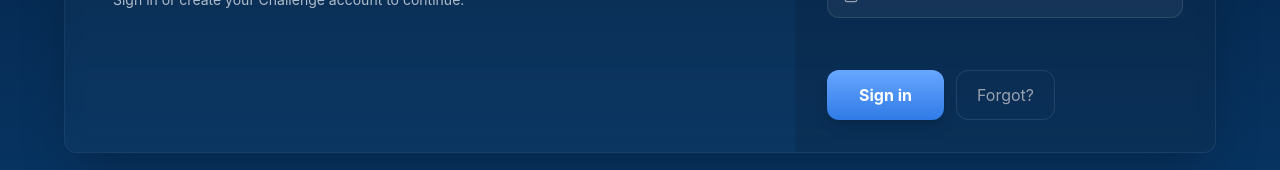
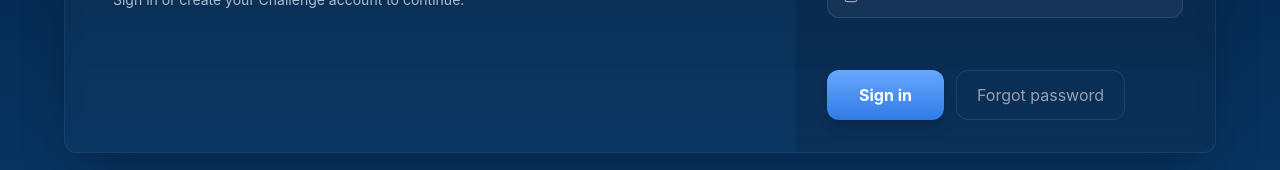
Before and after one commit to miavai649/dashboard, a React (Vite) app: page /auth in a window 1280 px wide. Shown: the part 462-632 px from the top of the page. Built offline with nearby package versions, Linux system fonts and the light colour scheme.

Commit message:
feat: update AuthTabs to use showLoginForm state and refactor LoginForm and RegisterForm to use SecondaryBtn

```diff
--- a/src/components/auth/AuthTabs.tsx
+++ b/src/components/auth/AuthTabs.tsx
@@ -1,19 +1,19 @@
 interface Props {
-  isLogin: boolean;
-  setIsLogin: (value: boolean) => void;
+  showLoginForm: boolean;
+  setShowLoginForm: (value: boolean) => void;
 }
 
-export default function AuthTabs({ isLogin, setIsLogin }: Props) {
+export default function AuthTabs({ showLoginForm, setShowLoginForm }: Props) {
   return (
-    <div className="flex gap-3 mb-8">
-      {["Login", "Register"].map((tab) => (
+    <div className='flex gap-3 mb-8'>
+      {['Login', 'Register'].map((tab) => (
         <button
           key={tab}
-          onClick={() => setIsLogin(tab === "Login")}
+          onClick={() => setShowLoginForm(tab === 'Login')}
           className={`px-5 py-2.5 rounded-xl font-bold text-sm transition-all ${
-            (isLogin && tab === "Login") || (!isLogin && tab === "Register")
-              ? "bg-blue-500/20 text-primary-300 border border-blue-500/30 shadow-sm"
-              : "text-gray-500 hover:text-gray-300"
+            (showLoginForm && tab === 'Login') || (!showLoginForm && tab === 'Register')
+              ? 'bg-blue-500/20 text-primary-300 border border-blue-500/30 shadow-sm'
+              : 'text-gray-500 hover:text-gray-300'
           }`}>
           {tab}
         </button>
--- a/src/components/auth/LoginForm.tsx
+++ b/src/components/auth/LoginForm.tsx
@@ -8,6 +8,7 @@ import type { FieldValues, SubmitHandler } from 'react-hook-form';
 import { useAuth } from '../../hook/useAuth';
 import { useNavigate } from 'react-router';
 import PrimaryBtn from '../common/button/PrimaryBtn';
+import SecondaryBtn from '../common/button/SecondaryBtn';
 
 interface Props {
   onForgot?: () => void;
@@ -65,14 +66,9 @@ export default function LoginForm({ onForgot }: Props) {
           rules={{ required: 'Password is required' }}
         />
         <div className='flex gap-3 pt-3'>
+          <PrimaryBtn buttonText='Sign in' />
 
-          <PrimaryBtn buttonText='Sign in' />
-          <button
-            type='button'
-            onClick={onForgot}
-            className='px-5 py-3 text-gray-400 border border-white/10 rounded-xl hover:bg-white/5 transition cursor-pointer'>
-            Forgot?
-          </button>
+          <SecondaryBtn buttonText='Forgot password' onClick={onForgot} />
         </div>
       </div>
     </CustomForm>
--- a/src/components/auth/RegisterForm.tsx
+++ b/src/components/auth/RegisterForm.tsx
@@ -6,6 +6,7 @@ import type { FieldValues, SubmitHandler } from 'react-hook-form';
 import { registerUser } from '../../lib/api';
 import { toast } from 'react-toastify';
 import PrimaryBtn from '../common/button/PrimaryBtn';
+import SecondaryBtn from '../common/button/SecondaryBtn';
 
 type TUserData = {
   name: string;
@@ -68,12 +69,8 @@ export default function RegisterForm({ onCancel }: IRegisterFormProps) {
         />
         <div className='flex gap-3 pt-3'>
           <PrimaryBtn buttonText='Sign up' />
-          <button
-            type='button'
-            onClick={onCancel}
-            className='px-5 py-3 text-gray-400 border border-white/10 rounded-xl hover:bg-white/5 transition cursor-pointer'>
-            Cancel
-          </button>
+
+          <SecondaryBtn buttonText='Cancel' onClick={onCancel} />
         </div>
       </div>
     </CustomForm>
--- /dev/null
+++ b/src/components/common/button/SecondaryBtn.tsx
@@ -0,0 +1,17 @@
+interface SecondaryBtnProps {
+  buttonText: string;
+  onClick?: () => void;
+  additionalStyles?: string;
+}
+
+const SecondaryBtn = ({ buttonText, onClick, additionalStyles }: SecondaryBtnProps) => {
+  return (
+    <button
+      onClick={onClick}
+      className={`px-5 py-3 text-gray-400 border border-white/10 rounded-xl hover:bg-white/5 transition cursor-pointer ${additionalStyles}`}>
+      {buttonText}
+    </button>
+  );
+};
+
+export default SecondaryBtn;
--- a/src/pages/AuthPage.tsx
+++ b/src/pages/AuthPage.tsx
@@ -1,20 +1,20 @@
-import { useState } from "react";
-import HeroSection from "../components/auth/HeroSection";
-import AuthTabs from "../components/auth/AuthTabs";
-import LoginForm from "../components/auth/LoginForm";
-import RegisterForm from "../components/auth/RegisterForm";
+import { useState } from 'react';
+import HeroSection from '../components/auth/HeroSection';
+import AuthTabs from '../components/auth/AuthTabs';
+import LoginForm from '../components/auth/LoginForm';
+import RegisterForm from '../components/auth/RegisterForm';
 
 export default function AuthPage() {
-  const [isLogin, setIsLogin] = useState(true);
+  const [showLoginForm, setShowLoginForm] = useState(true);
 
   return (
     <>
-      <main className="relative z-10 min-h-screen flex items-center justify-center p-7">
-        <div className="w-full max-w-6xl grid md:grid-cols-[1fr_420px] bg-white/2 backdrop-blur-sm border border-white/5 rounded-xl shadow-2xl overflow-hidden">
+      <main className='relative z-10 min-h-screen flex items-center justify-center p-7'>
+        <div className='w-full max-w-6xl grid md:grid-cols-[1fr_420px] bg-white/2 backdrop-blur-sm border border-white/5 rounded-xl shadow-2xl overflow-hidden'>
           <HeroSection />
-          <section className="p-8 bg-black/10">
-            <AuthTabs isLogin={isLogin} setIsLogin={setIsLogin} />
-            {isLogin ? <LoginForm /> : <RegisterForm onCancel={() => setIsLogin(true)} />}
+          <section className='p-8 bg-black/10'>
+            <AuthTabs showLoginForm={showLoginForm} setShowLoginForm={setShowLoginForm} />
+            {showLoginForm ? <LoginForm /> : <RegisterForm onCancel={() => setShowLoginForm(true)} />}
           </section>
         </div>
       </main>
```
